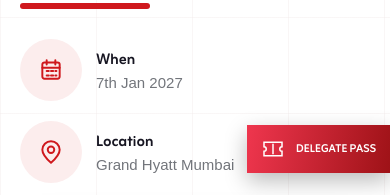
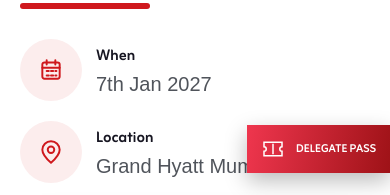
Before and after one commit to lakhanTRJ/RJIF, a React (Vite) app in the folder client/: page / in a window 390 px wide. Shown: the part 649-844 px from the top of the page. Built offline with nearby package versions, Linux system fonts and the light colour scheme; no server answers; a web font is replaced by a local one.

Commit message:
Update conference metadata styling and Beyond the Forum blog banner

```diff
--- a/client/src/components/reference-extended.css
+++ b/client/src/components/reference-extended.css
@@ -1442,16 +1442,13 @@
   color: #272220;
 }
 .blog-hero {
-  min-height: 360px;
-  display: grid;
-  place-items: center;
-  padding: 70px 24px;
-  background: linear-gradient(120deg, #211d1e 0, #211d1e 62%, #85121f 62%, #d01824 100%);
-  color: #fff;
-  text-align: center;
-}
-.blog-hero > div {
-  width: min(850px, 100%);
+  position: relative;
+  background: #280000;
+}
+.blog-hero img {
+  display: block;
+  width: 100%;
+  height: auto;
 }
 .blog-kicker {
   margin: 0 0 16px;
@@ -1465,9 +1462,14 @@
   color: #fff;
 }
 .blog-hero h1 {
-  margin: 0;
-  font-size: clamp(48px, 7vw, 82px);
-  line-height: 1.02;
+  position: absolute;
+  width: 1px;
+  height: 1px;
+  padding: 0;
+  margin: -1px;
+  overflow: hidden;
+  clip-path: inset(50%);
+  white-space: nowrap;
 }
 .blog-hero p:last-child {
   max-width: 700px;
@@ -1824,9 +1826,6 @@
     width: min(100% - 28px, 1220px);
     padding-top: 56px;
   }
-  .blog-hero {
-    min-height: 300px;
-  }
   .blog-hero p:last-child {
     font-size: 17px;
   }
--- a/client/src/components/reference-home-updates.css
+++ b/client/src/components/reference-home-updates.css
@@ -643,10 +643,7 @@
 
 /* Editorial second-video section */
 .event-overview {
-  background-color: #fff;
-  background-image:
-    linear-gradient(#f1e9e966 1px, transparent 1px), linear-gradient(90deg, #f1e9e966 1px, transparent 1px);
-  background-size: 96px 96px;
+  background: #fff;
 }
 .event-overview-grid {
   display: grid;
@@ -732,9 +729,10 @@
   font-size: 20px;
 }
 .event-meta small {
-  color: #72757b;
-  font-size: 15px;
-  line-height: 1.25;
+  color: #50545b;
+  font-size: clamp(20px, 1.5vw, 24px);
+  font-weight: 500;
+  line-height: 1.4;
 }
 .overview-video-card {
   overflow: hidden;
@@ -1060,7 +1058,7 @@
     font-size: 19px;
   }
   .event-meta small {
-    font-size: 15px;
+    font-size: 20px;
   }
   .overview-stats,
   .overview-stats.south-stats {
--- a/client/src/pages/BlogPage.jsx
+++ b/client/src/pages/BlogPage.jsx
@@ -32,7 +32,7 @@ export default function BlogPage() {
     if (!state.loading && !state.error)
       document.title = slug
         ? state.data?.seo_title || state.data?.title || 'Article'
-        : 'Insights & Ideas | Retail Jeweller India Forum';
+        : 'Beyond the Forum | Retail Jeweller India Forum';
   }, [slug, state]);
   if (state.loading)
     return (
@@ -57,11 +57,14 @@ export default function BlogPage() {
       <BlogShell path={pathname}>
         <main>
           <header className="blog-hero">
-            <div>
-              <p className="blog-kicker">Retail intelligence</p>
-              <h1>Insights &amp; Ideas</h1>
-              <p>Perspectives, market shifts and conversations shaping the future of jewellery retail.</p>
-            </div>
+            <h1>Beyond the Forum</h1>
+            <img
+              src="/reference/2026/09/beyond-the-forum-blog-banner.png"
+              alt="The Retail Jeweller Forum. Beyond the Forum. The conversations, perspectives and ideas shaping the future of jewellery retail."
+              width="2172"
+              height="724"
+              fetchPriority="high"
+            />
           </header>
           <section className="blog-page">
             <div className="blog-section-heading">
@@ -69,7 +72,6 @@ export default function BlogPage() {
                 <span>From the Forum</span>
                 <h2>Latest Articles</h2>
               </div>
-              <p>Knowledge and practical thinking from India’s jewellery retail community.</p>
             </div>
             {state.data.length ? (
               <div className="blog-grid">
```
Also changed, not shown: 1 other file (tests, documents, lock files or other folders).
